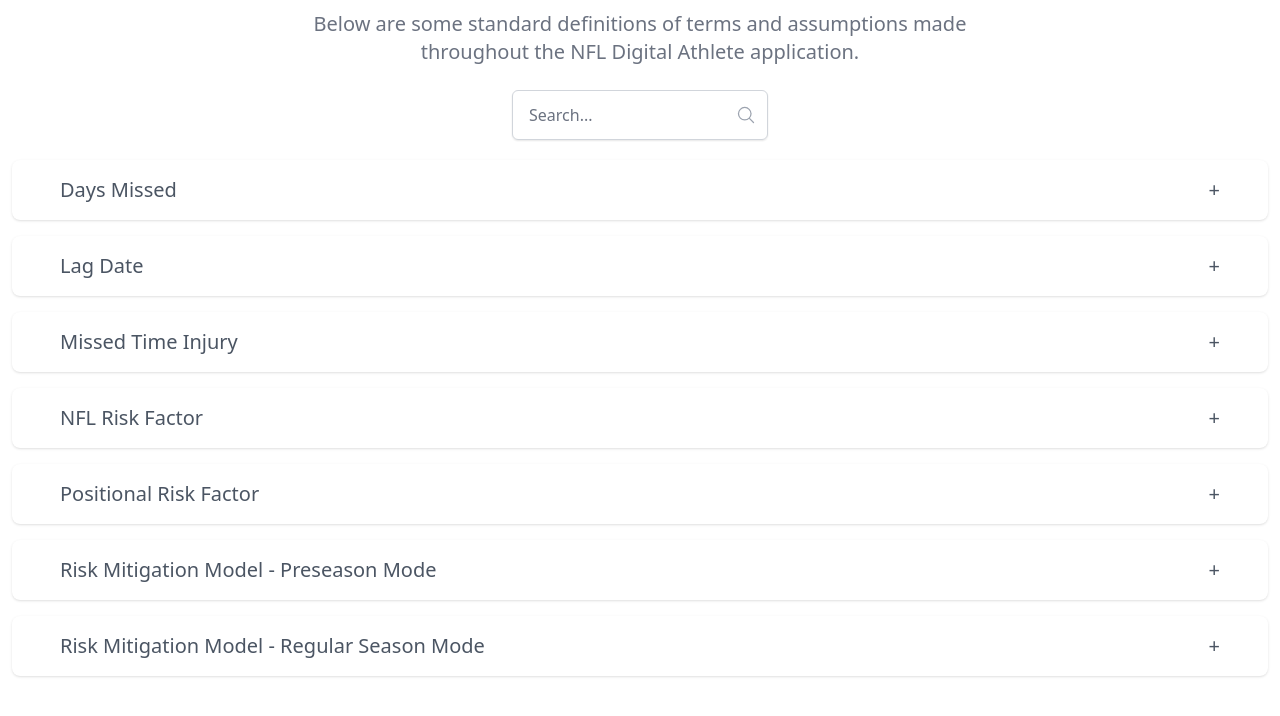
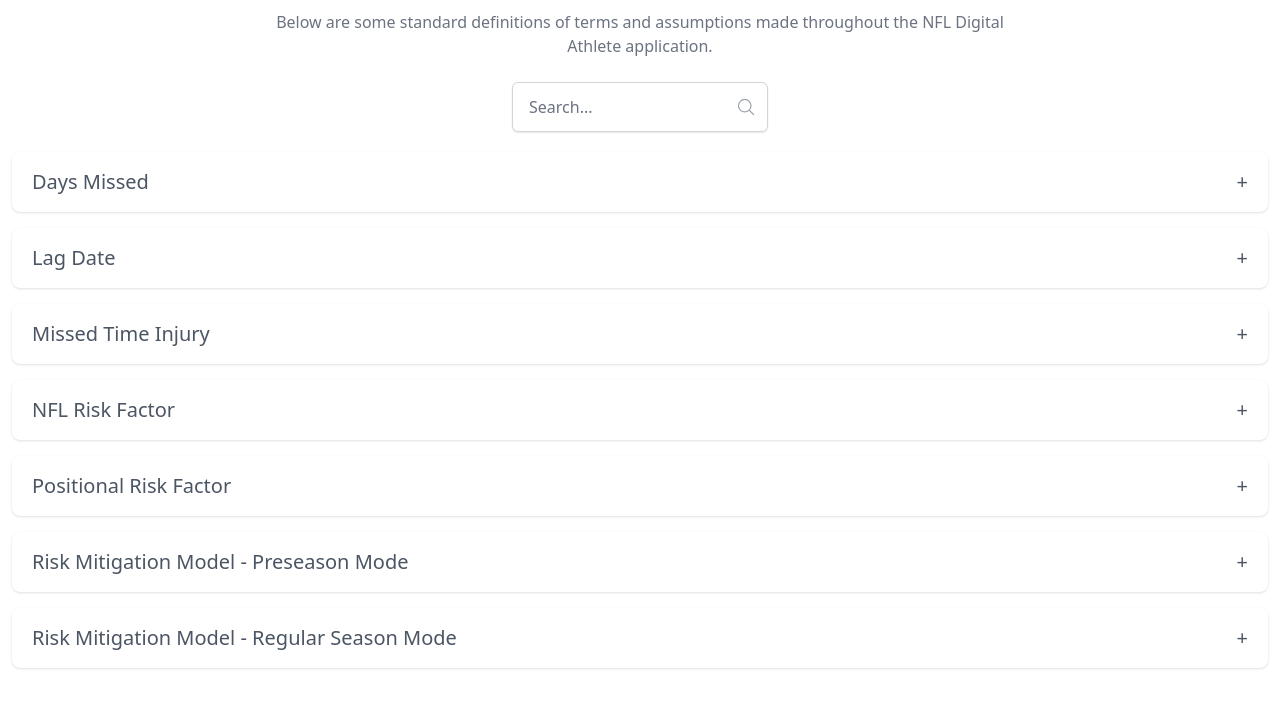
Before and after one commit to bhuddleston-biocorellc/digital-athlete-glossary, a website built with Parcel: page index.html in a window 1280 px wide. Shown: the part 142-858 px from the top of the page. Built offline with nearby package versions, Linux system fonts and the light colour scheme.

Commit message:
adjust some padding

```diff
--- a/index.html
+++ b/index.html
@@ -11,7 +11,7 @@
   <div class="container mx-auto">
     <div class="py-4 lg:py-24">
       <h2 class="text-left md:text-center text-3xl px-3 leading-8 tracking-tight text-gray-700 sm:text-4xl">Glossary</h2>
-      <p class="mx-auto mt-4 px-3 max-w-3xl text-left md:text-center text-xl text-gray-500">Below are some standard definitions of terms and assumptions made throughout the NFL Digital Athlete application.</p>
+      <p class="mx-auto mt-4 px-3 max-w-3xl text-left md:text-center text-md text-gray-500">Below are some standard definitions of terms and assumptions made throughout the NFL Digital Athlete application.</p>
       <div x-data="{
         search: '',
         items: [
@@ -62,8 +62,8 @@
           </div>
         </div>
         <template x-for="item in filteredItems" :key="item.id">
-          <div x-data="{ open: false }" class="rounded-lg bg-white shadow mb-4 mx-3 px-6">
-            <a @click="open = ! open" class="flex w-full items-center justify-between px-6 py-4 text-xl text-gray-600">
+          <div x-data="{ open: false }" class="rounded-lg bg-white shadow mb-4 mx-3 px-3">
+            <a @click="open = ! open" class="flex w-full items-center justify-between px-2 py-4 text-xl text-gray-600">
               <span x-text="item.id"></span>
               <span x-show="open" aria-hidden="true" class="ml-4">&minus;</span>
               <span x-show="!open" aria-hidden="true" class="ml-4">&plus;</span>
```
Also changed, not shown: dist/styles.css.
